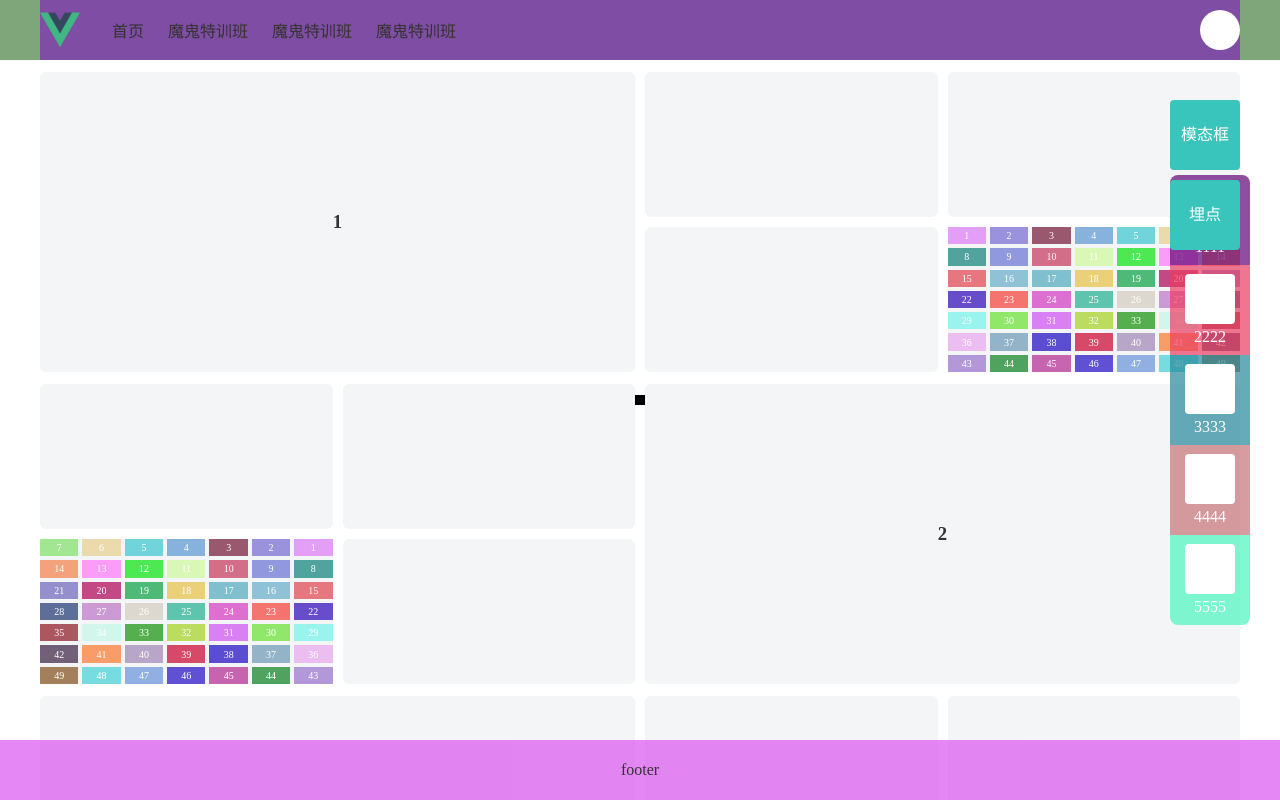
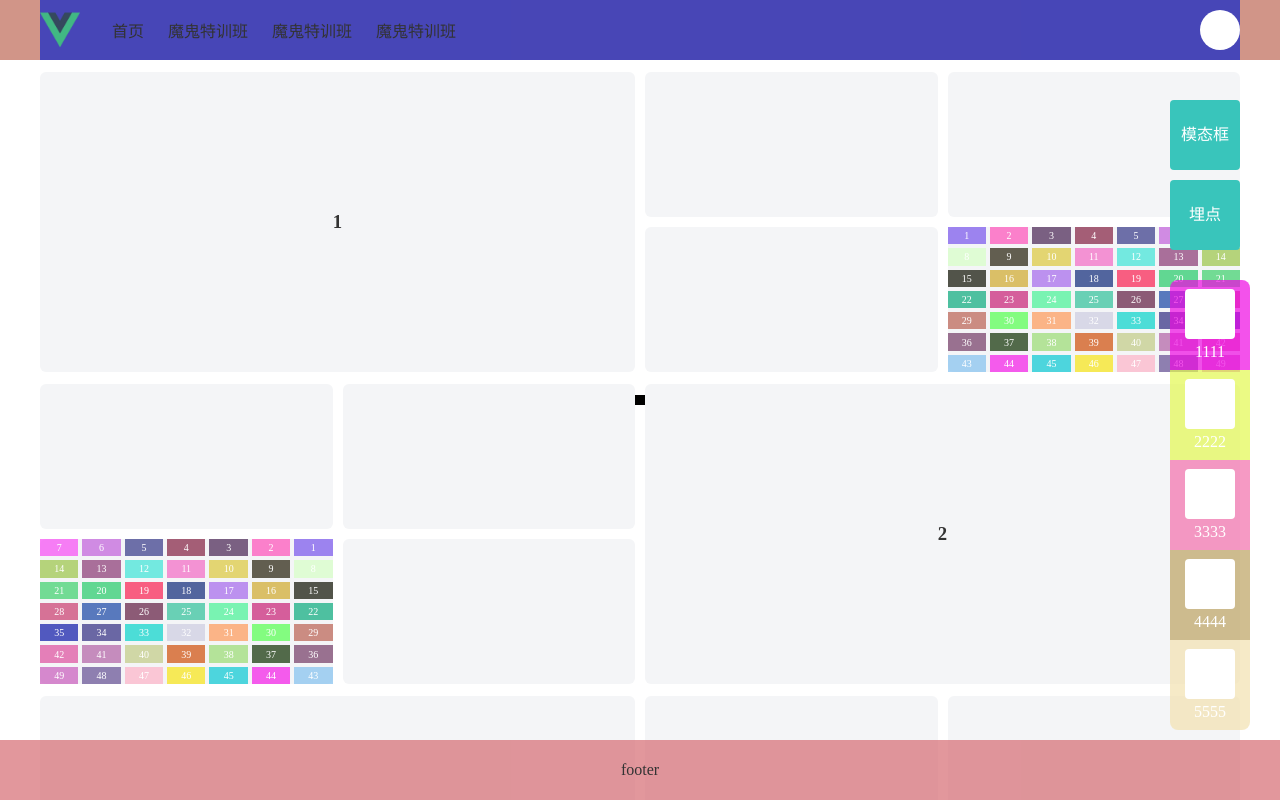
Before and after one commit to mirai027/heatmap-track, a Vue app: page / in a window 1280 px wide. Shown: the top 800 px of the page. Built offline with nearby package versions, Linux system fonts and the light colour scheme.

Commit message:
feat: 固定数据点热力图

```diff
--- a/src/components/HelloWorld.vue
+++ b/src/components/HelloWorld.vue
@@ -1,5 +1,6 @@
 <script setup lang="ts">
-import { getScrollbarWidth } from '@/utils';
+import h337 from 'heatmap.js'
+import { getScrollbarWidth } from '@/utils'
 
 const scrollWidth = ref(getScrollbarWidth())
 const showModal = ref(false)
@@ -99,6 +100,15 @@ const computedFixedPointY = (point: TrackPointType, innerHeight: number) => {
   }
 }
 
+const getPointMaxCountValue = (heatmapList: { x: number; y: number; value: number; }[]) => {
+  const max = Object.values(heatmapList.reduce((pre: Record<string, number>, cur) => {
+    const pointKey = `${cur.x}_${cur.y}`
+    pre[pointKey] ? pre[pointKey]++ : (pre[pointKey] = 1)
+    return pre
+  }, {})).sort().at(-1) ?? 1
+  return max + 1
+}
+
 const renderFixedPoint = () => {
   const pointList: TrackPointType[] = JSON.parse(sessionStorage.getItem('POINT_LIST') ?? '[]')
   const fixedPointList = pointList.filter(x => x.f)
@@ -113,6 +123,34 @@ const renderFixedPoint = () => {
       computedFixedPointY(point, innerHeight),
       'fixed'
     )
+  })
+
+  const heatmapList = fixedPointList.map(point => ({
+    x: computedFixedPointX(point, innerWidth),
+    y: computedFixedPointY(point, innerHeight),
+    value: 1
+  }))
+
+  const heatmap = h337.create({
+    container: document.querySelector('#fixed-heatmap')!,
+    backgroundColor: 'rgba(0, 0, 0, 0.5)',
+    radius: 18,
+    maxOpacity: 1,
+    minOpacity: 0.1,
+    blur: 0.8,
+    // gradient: {
+    //   0: '#206C7C',
+    //   '.2': '#2EA9A1',
+    //   '.4': '#91EABC',
+    //   '.6': '#FFF598',
+    //   '.8': '#FFB74A',
+    //   1: '#ff0000',
+    // },
+  })
+  heatmap.setData({
+    min: 0,
+    max: getPointMaxCountValue(heatmapList),
+    data: heatmapList,
   })
 }
 
@@ -231,6 +269,8 @@ onMounted(() => {
   <div class="center" />
   <div class="fixed-wrapper show-modal" @click="showModal = true">模态框</div>
   <div class="fixed-wrapper render-track" @click="renderFixedPoint">埋点</div>
+
+  <div id="fixed-heatmap"></div>
 </template>
 
 <style scoped lang="scss">
@@ -386,8 +426,7 @@ onMounted(() => {
     width: 80px;
     position: fixed;
     right: 30px;
-    top: 50%;
-    transform: translateY(-50%);
+    top: 35%;
     border-radius: 8px;
     overflow: hidden;
 
@@ -489,4 +528,14 @@ onMounted(() => {
 .render-track {
   top: 180px;
 }
+
+#fixed-heatmap {
+  position: fixed !important;
+  top: 0;
+  left: 0;
+  width: 100vw;
+  height: 100vh;
+  z-index: 2000;
+  pointer-events: none;
+}
 </style>
```
Also changed, not shown: 1 other file (tests, documents, lock files or other folders).
